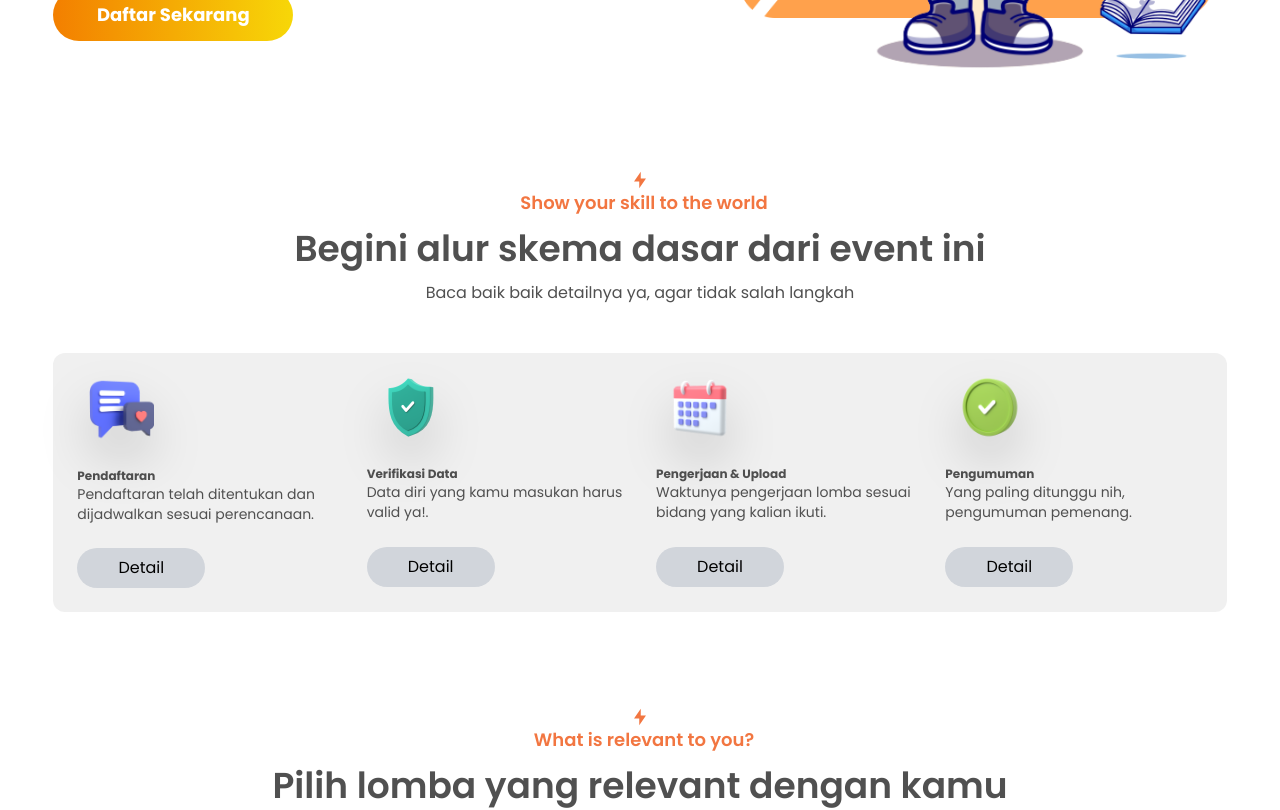
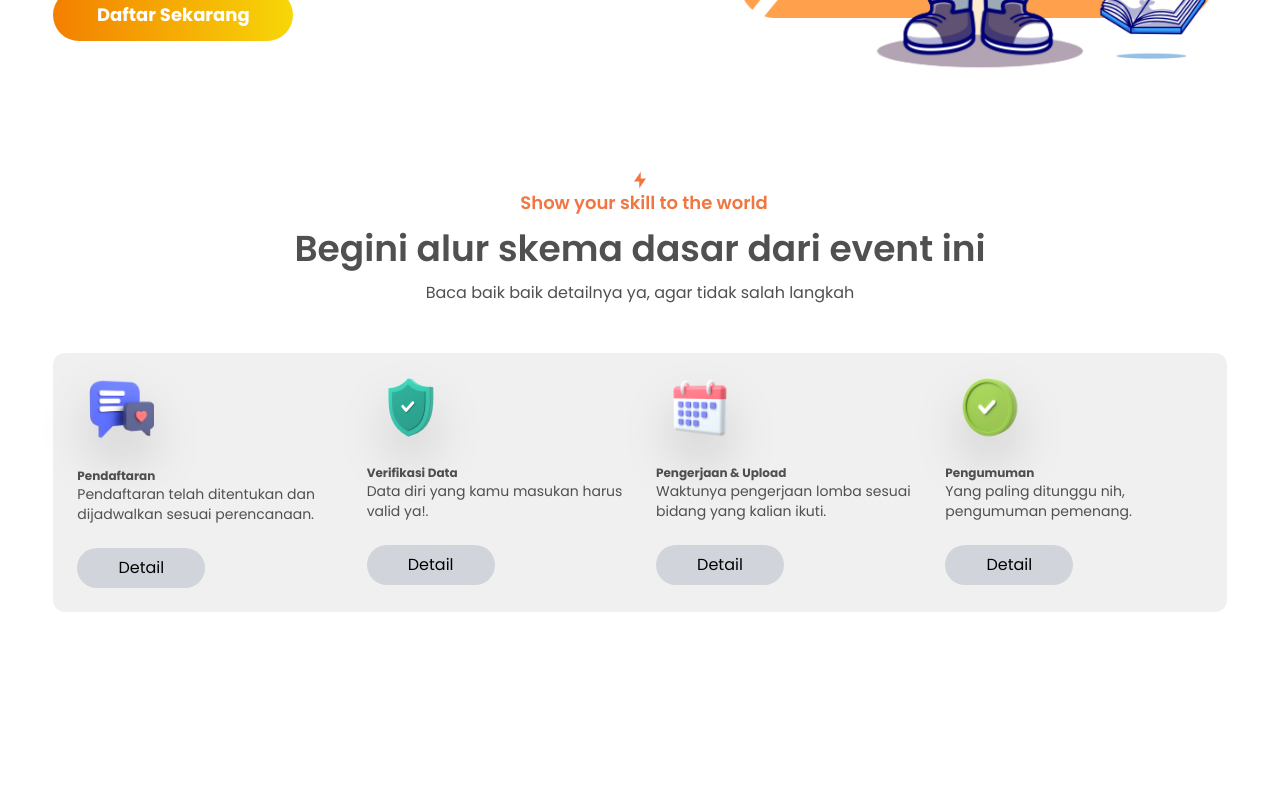
Before and after one commit to rianmz-genz/webiitc, a Next.js app: page / in a window 1280 px wide. Shown: the part 1240-2050 px from the top of the page. Built offline with nearby package versions, Linux system fonts and the light colour scheme; no server answers.

Commit message:
framer motion animation

```diff
--- a/components/atoms/SkemaCard.js
+++ b/components/atoms/SkemaCard.js
@@ -4,6 +4,7 @@
 import Button from "./Button";
 import Image from "next/image";
 import ModalSkema from "../organisms/home/ModalSkema";
+import { motion } from "framer-motion";
 
 const SkemaCard = ({
   imgUrl,
@@ -22,8 +23,19 @@
   const handleCloseModal = () => {
     setModalOpen(false);
   };
+
+  const cardVariants = {
+    hidden: { opacity: 0 },
+    visible: { opacity: 1, transition: { duration: 0.5 } },
+    exit: { opacity: 0, transition: { duration: 0.5 } },
+  };
   return (
-    <li className="w-full hover:bg-white border border-slate-300 md:border-none hover:shadow-2xl transition-all duration-700 p-4 rounded-xl flex flex-col justify-between">
+    <motion.li
+    variants={cardVariants}
+    initial="hidden"
+    animate="visible"
+    exit="exit"
+    className="w-full hover:bg-white border border-slate-300 md:border-none hover:shadow-2xl transition-all duration-700 p-4 rounded-xl flex flex-col justify-between">
       <Image
         className="w-3/12 ml-3 drop-shadow-2xl"
         src={imgUrl}
@@ -77,7 +89,7 @@
           </div>
         </ModalSkema>
       </div>
-    </li>
+    </motion.li>
   );
 };
 
--- a/components/organisms/home/SkemaSection.js
+++ b/components/organisms/home/SkemaSection.js
@@ -1,15 +1,23 @@
-import Button from "@/components/atoms/Button";
 import SkemaCard from "@/components/atoms/SkemaCard";
-import Text from "@/components/atoms/Text";
 import Container from "@/components/molecules/Container";
 import ParagraphSection from "@/components/molecules/ParagraphSection";
-import Image from "next/image";
-import Link from "next/link";
-import React from "react";
+import { motion, useAnimation } from "framer-motion";
+import React, { useEffect } from "react";
 
 const SkemaSection = () => {
+
+  const controls = useAnimation();
+
+  useEffect(() => {
+    controls.start("visible");
+  }, [controls]);
+
+
   return (
-    <div className="">
+    <motion.div
+      className="min-h-screen w-full "
+
+    >
       <Container>
         <section id="skema" className="py-12 flex justify-center">
           <div className="w-11/12 mx-auto">
@@ -22,8 +30,17 @@
                 }
               />
             </div>
-            <ol className="bg-silver/40 p-2 rounded-xl w-full mt-12 grid gap-3 md:gap-0 md:grid-cols-4">
-              <SkemaCard
+            <motion.ol
+              className="bg-silver/40 p-2 rounded-xl w-full mt-12 grid gap-3 md:gap-0 md:grid-cols-4"
+
+            >
+
+              <motion.div  whileInView={{opacity:[0,1],y:[20,0],}}
+              transition={{duration:.9,delay:0.1,type:"spring",bounce:.4,stiffness:"100"}}
+
+
+              >
+                <SkemaCard
                 buttonHref={
                   "https://scribehow.com/shared/Step-by-step_guide_Signing_up_and_joining_a_competition_on_IITC__rrJ9DfysTWe-A0Se9oppIA"
                 }
@@ -36,8 +53,12 @@
                 modalDescription={
                   "Khusus untuk pendaftaran, info lengkap bisa kalian cek lewat tombol dibawah."
                 }
-              />
-              <SkemaCard
+              /></motion.div>
+              <motion.div whileInView={{opacity:[0,1],y:[20,0],}}
+              transition={{duration:.9,delay:0.2,type:"spring",bounce:.4,stiffness:"100"}}
+
+              >
+                <SkemaCard
                 imgUrl={"/images/guardicon.png"}
                 title={"Verifikasi Data"}
                 description={"Data diri yang kamu masukan harus valid ya!."}
@@ -58,8 +79,12 @@
                     </ol>
                   </div>
                 }
-              />
-              <SkemaCard
+              /></motion.div>
+              <motion.div  whileInView={{opacity:[0,1],y:[20,0],}}
+              transition={{duration:.9,delay:0.3,type:"spring",bounce:.4,stiffness:"100"}}
+
+              >
+                <SkemaCard
                 imgUrl={"/images/calendaricon.png"}
                 title={"Pengerjaan & Upload"}
                 description={
@@ -81,8 +106,12 @@
                     </p>
                   </div>
                 }
-              />
-              <SkemaCard
+              /></motion.div>
+              <motion.div  whileInView={{opacity:[0,1],y:[20,0],}}
+              transition={{duration:.9,delay:0.4,type:"spring",bounce:.4,stiffness:"100"}}
+
+              >
+                <SkemaCard
                 imgUrl={"/images/checklisticon.png"}
                 title={"Pengumuman"}
                 description={"Yang paling ditunggu nih, pengumuman pemenang."}
@@ -98,12 +127,16 @@
                     </span>
                   </p>
                 }
-              />
-            </ol>
+              /></motion.div>
+
+
+
+
+            </motion.ol>
           </div>
         </section>
       </Container>
-    </div>
+    </motion.div>
   );
 };
 
```
